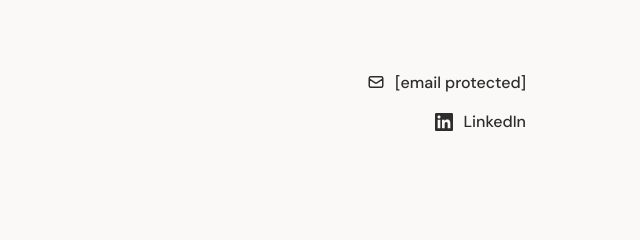
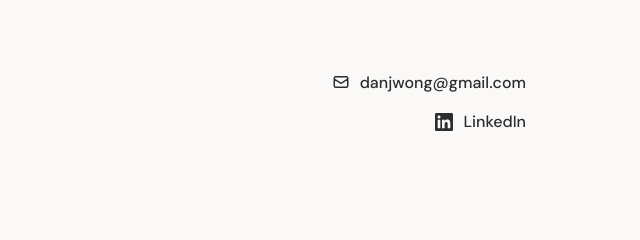
Before and after one commit to danjwong-lang/danjwong.com, a plain HTML site: page index.html in a window 1280 px wide. Shown: the part 2254-2494 px from the top of the page, 640-1280 px from the left. Drawn offline with nearby package versions, Linux system fonts and the light colour scheme.

Commit message:
Add files via upload

```diff
--- a/index.html
+++ b/index.html
@@ -623,11 +623,11 @@
                     <p class="contact-text">Whether it's marketing strategy, a project collaboration, or just swapping notes on building things.</p>
                 </div>
                 <div class="contact-links">
-                    <a href="/cdn-cgi/l/email-protection#5f3b3e3135283031381f38323e3633713c3032" class="contact-link">
+                    <a href="mailto:danjwong@gmail.com" class="contact-link">
                         <svg fill="none" stroke="currentColor" viewBox="0 0 24 24">
                             <path stroke-linecap="round" stroke-linejoin="round" stroke-width="2" d="M3 8l7.89 5.26a2 2 0 002.22 0L21 8M5 19h14a2 2 0 002-2V7a2 2 0 00-2-2H5a2 2 0 00-2 2v10a2 2 0 002 2z"/>
                         </svg>
-                        <span class="__cf_email__" data-cfemail="92f6f3fcf8e5fdfcf5d2f5fff3fbfebcf1fdff">[email&#160;protected]</span>
+                        danjwong@gmail.com
                     </a>
                     <a href="https://linkedin.com/in/danjwong" target="_blank" rel="noopener noreferrer" class="contact-link">
                         <svg fill="currentColor" viewBox="0 0 24 24">
```
